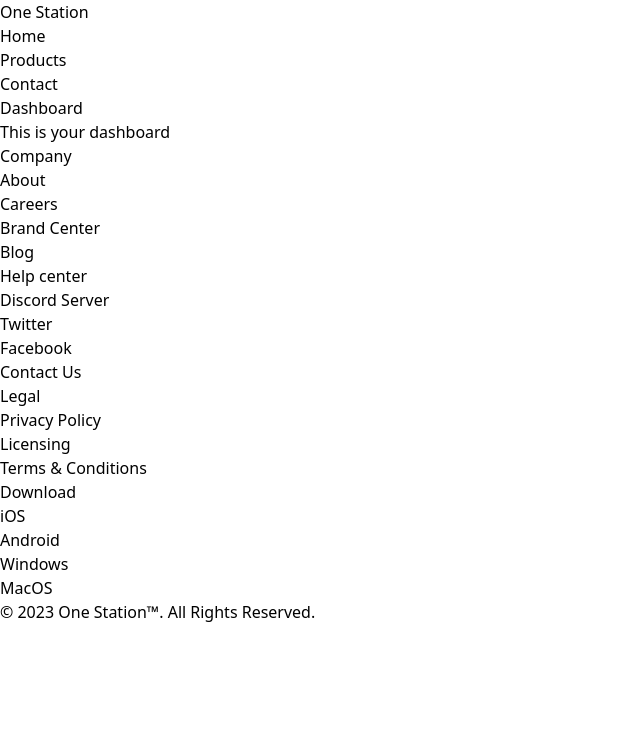
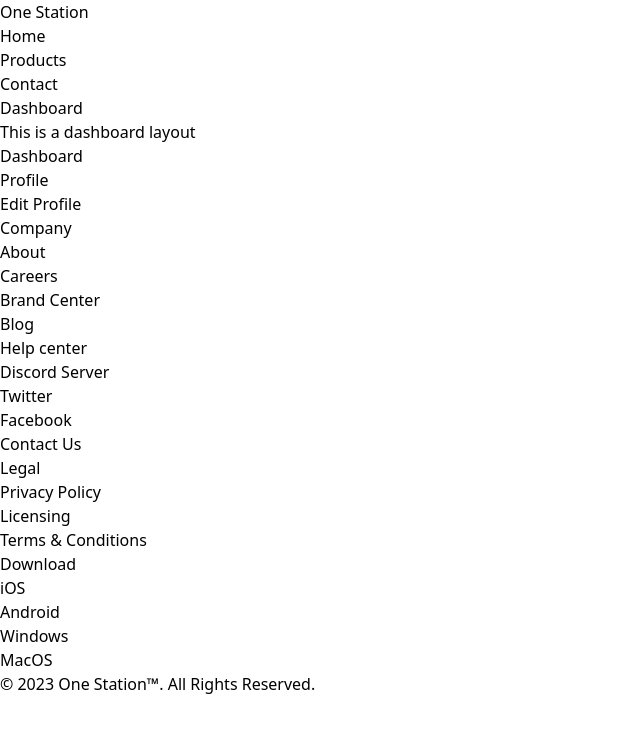
Before and after one commit to anupamahalder/one-station-ecommerce-react-project, a React (Vite) app: page /dashboard in a window 1280 px wide. Shown: the top 732 px of the page, without its empty margins (0-640 px from the left). Built offline with nearby package versions, Linux system fonts and the light colour scheme.

Commit message:
Added dashboard layout

```diff
--- /dev/null
+++ b/src/Layouts/DashboardLayout.jsx
@@ -0,0 +1,23 @@
+import { Link } from "react-router-dom";
+const DashboardLayout = () => {
+    return (
+        <div>
+            This is a dashboard layout
+            <div className="w-[20%] bg-red-100">
+                <ul>
+                    <li>
+                        <Link to='/dashboard'>Dashboard</Link>
+                    </li>
+                    <li>
+                        <Link to='/dashboard/profile'>Profile</Link>
+                    </li>
+                    <li>
+                        <Link to='/dashboard/editprofile'>Edit Profile</Link>
+                    </li>
+                </ul>
+            </div>
+        </div>
+    );
+};
+
+export default DashboardLayout;
--- a/src/Layouts/MainLayout.jsx
+++ b/src/Layouts/MainLayout.jsx
@@ -1,10 +1,11 @@
-import { Outlet, useNavigation } from "react-router-dom";
+// import { Outlet, useNavigation } from "react-router-dom";
+import { Outlet } from "react-router-dom";
 import PageFooter from "../Pages/PageFooter"
-import SpinnerTime from "../components/SpinnerTime";
+// import SpinnerTime from "../components/SpinnerTime";
 
 const MainLayout = () => {
-    const navigation = useNavigation()
-    const isLoadingData = navigation.state === 'loading';
+    // const navigation = useNavigation()
+    // const isLoadingData = navigation.state === 'loading';
     return (
         <div>
             <section className="flex justify-between px-10 py-7 shadow-md">
@@ -30,11 +31,14 @@
                 </nav>
             </section>
             {/* conditional loading of outlet  */}
-            {
+            {/* {
                 isLoadingData ? <SpinnerTime></SpinnerTime> : <div className="min-h-screen">
                     <Outlet></Outlet>
                 </div>
-            }
+            } */}
+            <div className="min-h-screen">
+                    <Outlet></Outlet>
+            </div>
 
             {/* Footer section  */}
             <PageFooter></PageFooter>
--- /dev/null
+++ b/src/Pages/Dashboard/Dashboard.jsx
@@ -0,0 +1,10 @@
+
+const Dashboard = () => {
+    return (
+        <div>
+
+        </div>
+    );
+};
+
+export default Dashboard;
--- /dev/null
+++ b/src/Pages/EditProfile/EditProfile.jsx
@@ -0,0 +1,10 @@
+
+const EditProfile = () => {
+    return (
+        <div>
+            Edit Profile
+        </div>
+    );
+};
+
+export default EditProfile;
--- a/src/Pages/Product/Product.jsx
+++ b/src/Pages/Product/Product.jsx
@@ -1,6 +1,7 @@
 import { useEffect, useState } from "react";
-import { useLoaderData, useParams } from "react-router-dom";
+// import { useLoaderData, useParams } from "react-router-dom";
 import ProductCard from "../Products/ProductCard";
+import { useParams } from "react-router-dom";
 
 const Product = () => {
     // Way-1
--- a/src/Pages/Products/ProductCard.jsx
+++ b/src/Pages/Products/ProductCard.jsx
@@ -1,7 +1,8 @@
 import { Link } from "react-router-dom";
+import PropTypes from 'prop-types';
 const ProductCard = ({product}) => {
     //destructure product object, incase we don't get product at that we can get empty object
-    const {id, title, thumbnail, price, stock} = product || {};
+    const {id, title, thumbnail, price} = product || {};
     // console.log(id);
     return (
         <div>
@@ -46,4 +47,9 @@
     );
 };
 
+
+//Adding proptypes
+ProductCard.propTypes = {
+    product: PropTypes.object.isRequired
+}
 export default ProductCard;
--- /dev/null
+++ b/src/Pages/Profile/Profile.jsx
@@ -0,0 +1,10 @@
+
+const Profile = () => {
+    return (
+        <div>
+            Profile
+        </div>
+    );
+};
+
+export default Profile;
```
Also changed, not shown: src/Route/Route.jsx (+22 -1 lines).
